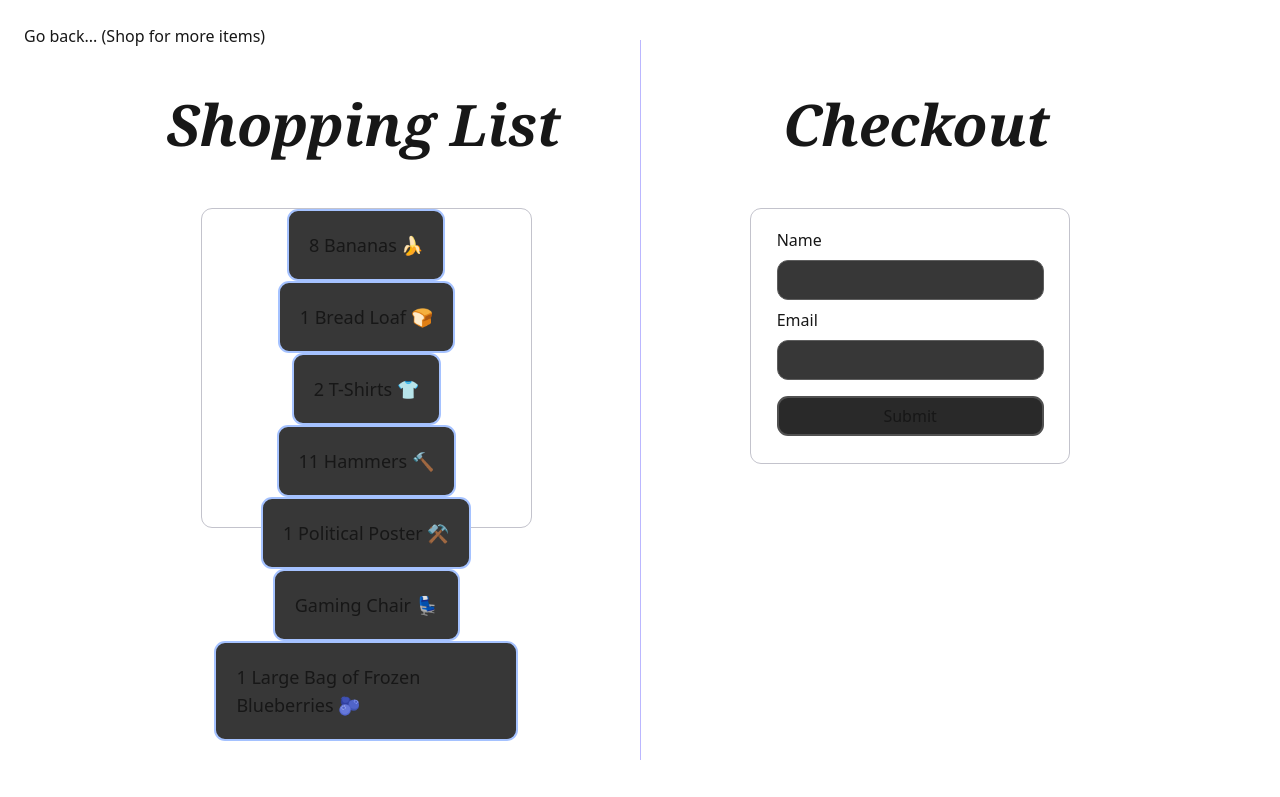
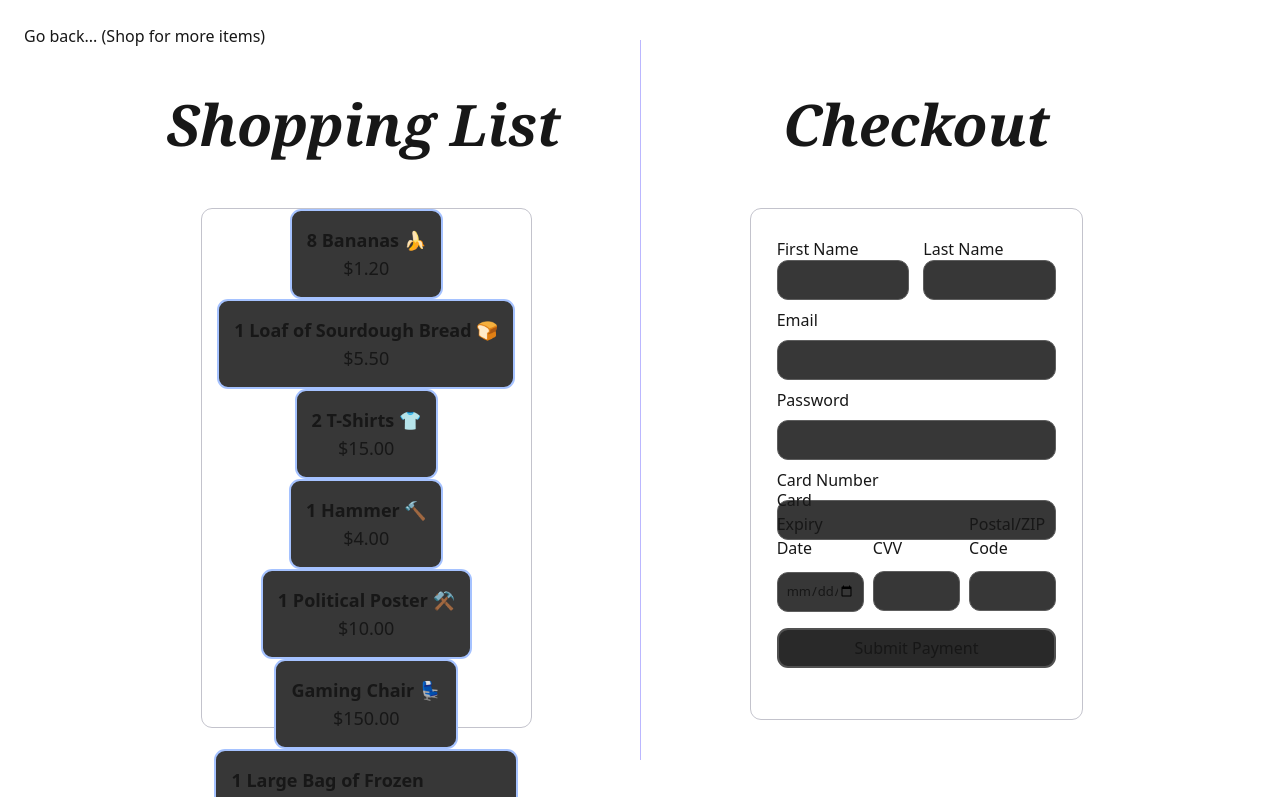
Before and after one commit to FlawlessCasual17/cprg306-assignments, a Next.js app: page /week-3 in a window 1280 px wide. Shown: the top 797 px of the page. Built offline with nearby package versions, Linux system fonts and the light colour scheme.

Commit message:
Completed Checkout Section for `week-3` page
Signed-off-by: FlawlessCasual17 <07e5297d5b@c0x0.com>

```diff
--- a/app/globals.css
+++ b/app/globals.css
@@ -19,90 +19,6 @@
   color: #06b6d4
 }
 
-.vertical-line {
-  position: fixed;
-  left: 50vw;
-  top: 5vh; /* Adjust as needed */
-  bottom: 5vh; /* Adjust as needed */
-  width: 1px;
-  background-color: #bbb7ff;
-  transform: translateX(-50%) /* Center the line horizontally */
-}
-
-.shopping-list {
-  display: flex;
-  position: relative;
-  justify-content: center;
-  flex-wrap: wrap;
-  height: 40vh;
-  width: 30%;
-  border: 1px solid #c3c3cc;
-  border-radius: 11px;
-  left: 16%;
-
-  > div {
-    text-align: left;
-    padding: 20px;
-    background-color: #373737;
-    margin: auto 1vw;
-    border: #a5c2ff solid 2px;
-    border-radius: inherit
-  }
-}
-
-.form {
-  display: flexbox;
-  position: fixed;
-  justify-content: center;
-  align-content: center;
-  flex-wrap: wrap;
-  height: 32vh;
-  width: 25vw;
-  border: 1px solid #c3c3cc;
-  border-radius: 11px;
-  inset: auto 58.6%
-}
-
-.form > label {
-  margin: 1vh 2vw
-}
-
-.form > label[for='firstName'],
-.form > label[for='lastName'] {
-  top: 22.4%;
-  position: fixed
-}
-
-.form > input {
-  background-color: #373737;
-  padding: 8px;
-  margin: 1vh 1vw 1vh 2vw;
-  height: 5vh;
-  width: 20.85vw;
-  border: #5e5e5e solid 1px;
-  border-radius: inherit
-}
-
-.form > input#firstName,
-.form > input#lastName {
-  width: 37.4% !important;
-  margin-right: 1%
-}
-
-.form > button {
-  background-color: #292929;
-  margin: 1vh 2vw 1vh;
-  height: 5vh;
-  width: 20.85vw;
-  border: #515151 solid 2px;
-  border-radius: inherit
-}
-
-.form > button:hover {
-  background-color: #16a34a;
-  border-color: #22ff73
-}
-
 .left-header {
   position: fixed;
   top: 9vh;
@@ -118,6 +34,127 @@
   width: 50%;
   padding: 10px
 }
+
+.vertical-line {
+  position: fixed;
+  left: 50vw;
+  top: 5vh;
+  bottom: 5vh;
+  width: 1px;
+  background-color: #bbb7ff;
+  transform: translateX(-50%)
+    /* Center the line horizontally */
+}
+
+.shopping-list {
+  display: flex;
+  position: relative;
+  justify-content: space-around;
+  flex-wrap: wrap;
+  height: 65vh;
+  width: 30%;
+  border: 1px solid #c3c3cc;
+  border-radius: 11px;
+  left: 16%
+}
+
+.shopping-list > div {
+  text-align: left;
+  padding: 15px;
+  background-color: #373737;
+  margin: auto 1vw;
+  border: #a5c2ff solid 2px;
+  border-radius: inherit;
+  font-weight: bold;
+
+  > div {
+    font-weight: normal;
+    text-align: center
+  }
+}
+
+.form {
+  display: flexbox;
+  position: fixed;
+  justify-content: space-around;
+  align-content: center;
+  flex-wrap: wrap;
+  height: 64vh;
+  width: 26vw;
+  border: 1px solid #c3c3cc;
+  border-radius: 11px;
+  inset: auto 58.6%
+}
+
+/* FORM LABELS */
+.form > label {
+  margin: 1vh 2vw
+}
+
+.form > label[for='firstName'],
+.form > label[for='lastName'] {
+  top: 2.5vh;
+  position: absolute
+}
+
+.form > label[for='expiryDate'] {
+  bottom: 18.9vh;
+  right: 15.5vw;
+  position: absolute
+}
+
+.form > label[for='cvv'] {
+  bottom: 18.9vh;
+  position: absolute
+}
+
+.form > label[for='postalCode'] {
+  bottom: 18.9vh;
+  /* font-size: 79%; */
+  position: absolute
+}
+
+/* FORM INPUTS */
+.form > input {
+  background-color: #373737;
+  padding: 8px;
+  margin: 1vh 1vw 1vh 2vw;
+  height: 5vh;
+  width: 21.85vw;
+  border: #5e5e5e solid 1px;
+  border-radius: inherit
+}
+
+.form > input#firstName,
+.form > input#lastName {
+  width: 40.1% !important;
+  margin-right: -3.5%
+}
+
+.form > input#expiryDate,
+.form > input#cvv,
+.form > input#postalCode {
+  font-size: small;
+  margin-top: 7%;
+  width: 26.37% !important;
+  margin-right: -1.3vw
+}
+
+.form > button {
+  background-color: #292929;
+  margin: 1vh 2vw 1vh;
+  height: 5vh;
+  width: 21.85vw;
+  border: #515151 solid 2px;
+  border-radius: inherit
+}
+
+.form > button:hover {
+  background-color: #16a34a;
+  border-color: #22ff73
+}
+
+/* OTHERS */
 
 h1 {
   font-size: 3.57rem;
--- a/app/layout.js
+++ b/app/layout.js
@@ -26,7 +26,7 @@ export const metadata = {
 
 export default function RootLayout({ children }) {
   return (
-    <html lang='en' /* style={{ backgroundColor: '#0a0a0a' }} */>
+    <html lang='en'>
       <body className={`${interRegular.variable} antialiased`}>
         {children}
       </body>
--- /dev/null
+++ b/app/week-3/listItem.js
@@ -0,0 +1,7 @@
+export default function ListItem({ item, price }) {
+    const formattedPrice = new Intl.NumberFormat('en-US', {
+        style: 'currency', currency: 'USD'
+    }).format(price)
+
+    return <div>{item}<div>{formattedPrice}</div></div>
+}
--- a/app/week-3/page.js
+++ b/app/week-3/page.js
@@ -1,36 +1,50 @@
-import Link from "next/link"
+import Link from 'next/link'
+import ListItem from './listItem'
 
 export default function Page() {
     return (
-        <main className="m-6">
-            <Link href="../">Go back... (Shop for more items)</Link>
+        <main className='m-6'>
+            <Link href='../'>Go back... (Shop for more items)</Link>
             {/* Checkout Section */}
             <div style={{ marginLeft: '10vw', marginTop: '10rem' }}>
-                <h1 className="text-center font-serif italic right-header">
+                <h1 className='text-center font-serif italic right-header'>
                     Checkout
                 </h1>
-                <form className="form" action="/submit" method="post">
-                    <label for="name">Name</label>
-                    <input type="text" id="name" name="name" required />
-                    <label for="email">Email</label>
-                    <input type="email" id="email" name="email" required />
-                    <button type="submit">Submit</button>
+                <form className='form' action='../' method='post'>
+                    <label for='firstName'>First Name</label>
+                    <input type='text' id='firstName' name='firstName' required />
+                    <label for='lastName'>Last Name</label>
+                    <input type='text' id='lastName' name='lastName' required />
+                    <label for='email'>Email</label>
+                    <input type='email' id='email' name='email' required />
+                    <label for='password'>Password</label>
+                    <input type='password' id='password' name='cardNumber' required />
+                    <label for='cardNumber'>Card Number</label>
+                    <input type='password' id='cardNumber' name='cardNumber' required />
+                    <label for='expiryDate'>Card Expiry Date</label>
+                    <input type='date' id='expiryDate' name='expiryDate' required />
+                    <label for='cvv'>CVV</label>
+                    <input type='password' id='cvv' name='cvv' required />
+                    <label for='postalCode'>Postal/ZIP Code</label>
+                    <input type='text' id='postalCode' name='postalCode' required />
+                    <button type='submit'>Submit Payment</button>
                 </form>
             </div>
-            <div className="vertical-line" />
+            <div className='vertical-line' />
             {/* Shopping List */}
             <div style={{ marginRight: '10vw', marginTop: '10rem' }}>
-                <h1 className="text-center font-serif italic left-header">
+                <h1 className='text-center font-serif italic left-header'>
                     Shopping List
                 </h1>
-                <div className="text-lg shopping-list">
-                    <div>8 Bananas 🍌</div>
-                    <div>1 Bread Loaf 🍞</div>
-                    <div>2 T-Shirts 👕</div>
-                    <div>11 Hammers 🔨</div>
-                    <div>1 Political Poster ⚒️</div>
-                    <div>Gaming Chair 💺</div>
-                    <div>1 Large Bag of Frozen Blueberries 🫐</div>
+                <div className='text-lg shopping-list'>
+                    <ListItem item={'8 Bananas 🍌'} price={1.20} />
+                    <ListItem item={'1 Loaf of Sourdough Bread 🍞'} price={5.50} />
+                    <ListItem item={'2 T-Shirts 👕'} price={15.00} />
+                    <ListItem item={'1 Hammer 🔨'} price={4.00} />
+                    <ListItem item={'1 Political Poster ⚒️'} price={10.00} />
+                    <ListItem item={'Gaming Chair 💺'} price={150.00} />
+                    <ListItem item={'1 Large Bag of Frozen Blueberries 🫐'} price={5.00} />
+                    <ListItem item={'1 Pack of Yogurt 📦🍨'} price={11.00} />
                 </div>
             </div>
         </main>
```
